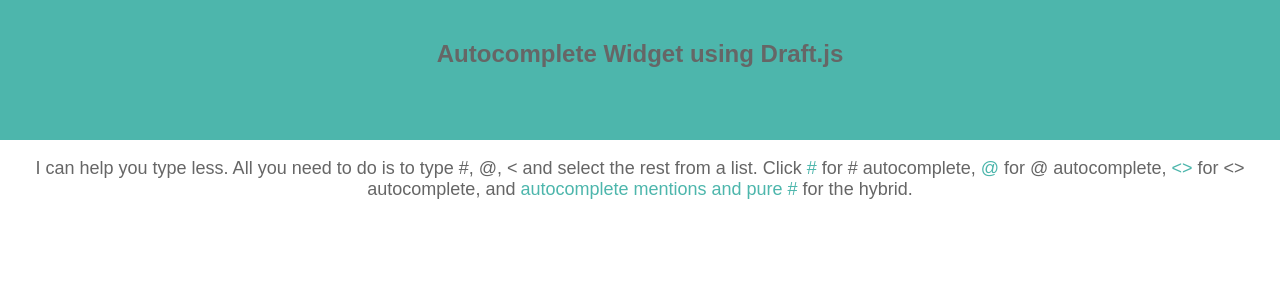
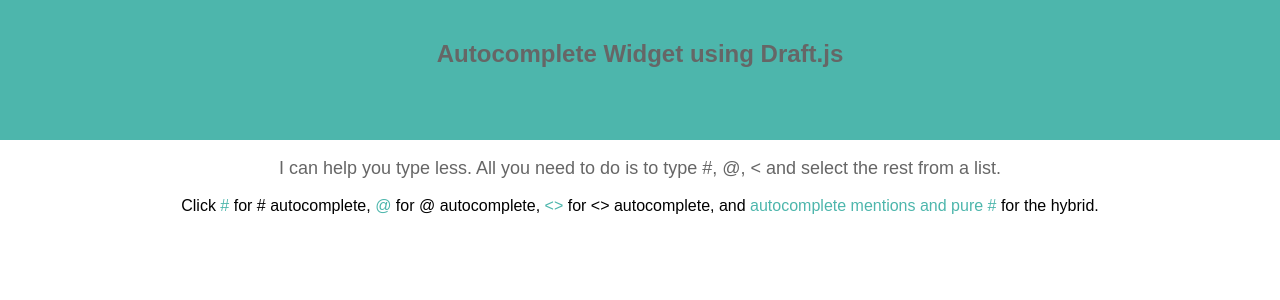
Before and after one commit to CookiesNCream/autocomplete-widget, a React (Create React App) app: page / in a window 1280 px wide. Shown: the top 300 px of the page. Built offline with nearby package versions, Linux system fonts and the light colour scheme.

Commit message:
Add existing file

```diff
--- a/src/App.css
+++ b/src/App.css
@@ -27,7 +27,7 @@
 
 
 
-p.App-intro a {
+p a {
   text-decoration: none;
   color: #4DB6AC;
 }
--- a/src/App.js
+++ b/src/App.js
@@ -16,10 +16,11 @@
         <p className="App-intro">
 
           I can help you type less. All you need to do is to type &#35;, &#64;, &#60; and select the rest from a list.
+        </p>
+         <p>
+          Click <a href=" https://cookiesncream.github.io/autocomplete-hashtags/index.html">&#35;</a> for &#35; autocomplete, <a href="https://cookiesncream.github.io/autocomplete-mentions/index.html">&#64;</a> for &#64; autocomplete, <a href="https://cookiesncream.github.io/autocomplete-relations/index.html">&#60;&#62;</a> for &#60;&#62; autocomplete, and <a href="https://cookiesncream.github.io/autocomplete-mentions-pure-hashtags/index.html">autocomplete mentions and pure &#35;</a> for the hybrid.
 
-          Click <a href=" https://cookiesncream.github.io/autocomplete-hashtags/index.html">&#35;</a> for &#35; autocomplete, <a href="https://cookiesncream.github.io/autocomplete-mentions/index.html">&#64;</a> for &#64; autocomplete, <a href="https://cookiesncream.github.io/autocomplete-relations/index.html">&#60;&#62;</a> for &#60;&#62; autocomplete, and <a href="https://cookiesncream.github.io/autocomplete-mentions-pure-hashtags/index.html">autocomplete mentions and pure &#35; </a> for the hybrid.
         </p>
-
       </div>
     );
   }
```
Also changed, not shown: 1 other file (tests, documents, lock files or other folders).
